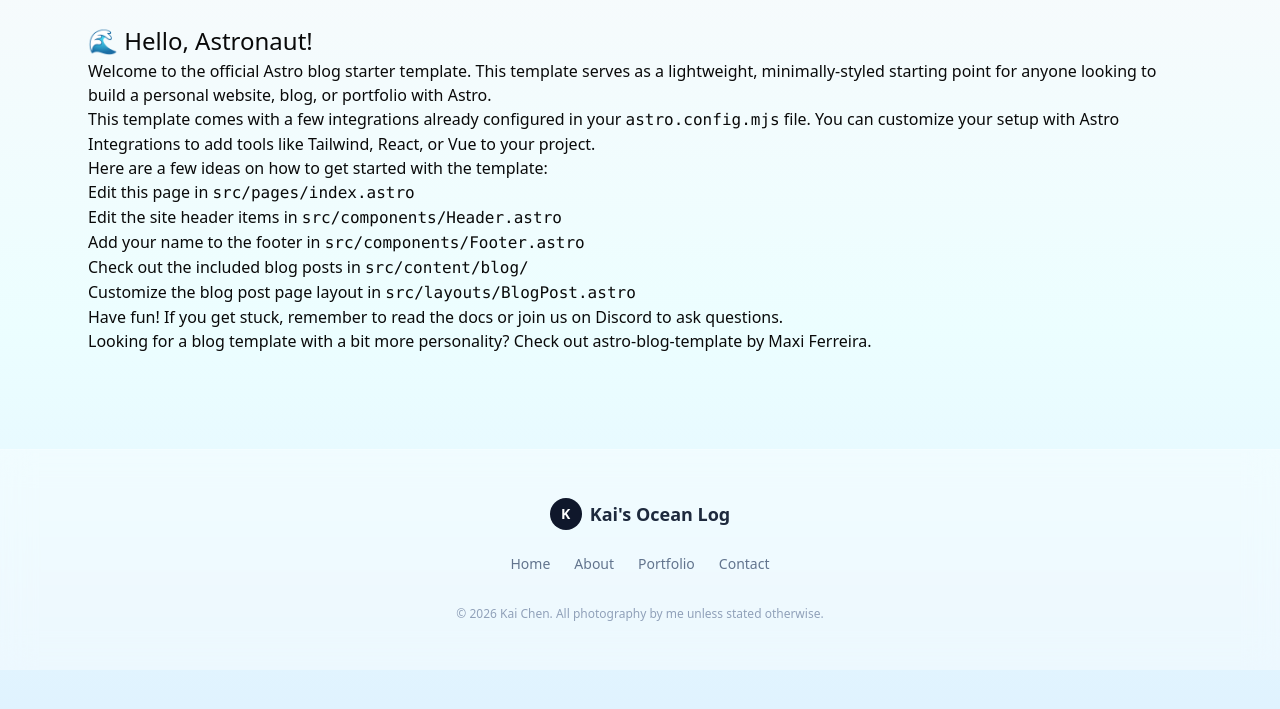
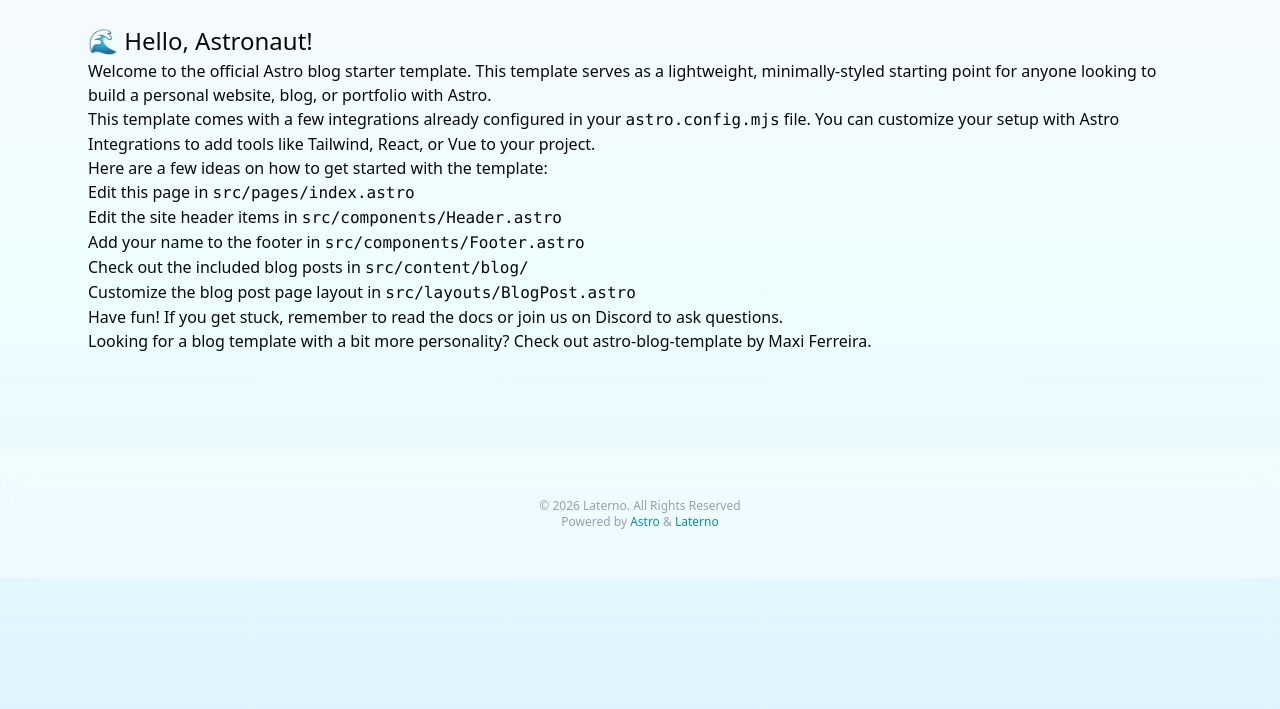
Before and after one commit to choco-luo/Laterno, an Astro site: page / in a window 1280 px wide. Shown: the part 73-782 px from the top of the page. Built offline with nearby package versions, Linux system fonts and the light colour scheme; Astro itself is replaced by a stand-in of ours.

Commit message:
chore: 部分聲明內容調整

```diff
--- a/src/components/Footer.astro
+++ b/src/components/Footer.astro
@@ -4,16 +4,11 @@
 
 <footer class="bg-white/40 backdrop-blur-lg border-t border-white/20 py-12 mt-12 relative z-10">
     <div class="container mx-auto px-6 max-w-6xl text-center">
-        <div class="flex justify-center items-center gap-2 mb-6">
-            <span class="w-8 h-8 rounded-full bg-slate-900 text-white flex items-center justify-center font-bold text-sm">K</span>
-            <span class="font-bold text-slate-800 text-lg">Kai's Ocean Log</span>
-        </div>
-        <div class="flex justify-center gap-6 text-sm text-slate-500 mb-8">
-            <a href="/" class="hover:text-cyan-600">Home</a>
-            <a href="/about" class="hover:text-cyan-600">About</a>
-            <a href="/gallery" class="hover:text-cyan-600">Portfolio</a>
-            <a href="/contact" class="hover:text-cyan-600">Contact</a>
-        </div>
-        <p class="text-xs text-slate-400">&copy; {today.getFullYear()} Kai Chen. All photography by me unless stated otherwise.</p>
+        <p class="text-xs text-slate-400">&copy; {today.getFullYear()} Laterno. All Rights Reserved</p>
+        <p class="text-xs text-slate-400">Powered by
+            <a href="https://astro.build/" class="text-cyan-600">Astro</a>
+            &
+            <a href="https://github.com/choco-luo/Laterno" class="text-cyan-600">Laterno</a>
+        </p>
     </div>
 </footer>
--- a/src/components/Header.astro
+++ b/src/components/Header.astro
@@ -3,7 +3,7 @@
   { name: "日誌", path: "/" },
   { name: "關於我", path: "/about" },
   { name: "攝影作品", path: "/gallery" },
-  { name: "裝備", path: "/equipment" },
+  { name: "Abyss島嶼(施工中)", path: "/abyss" },
   { name: "聯絡", path: "/contact" }
 ];
 ---
```
